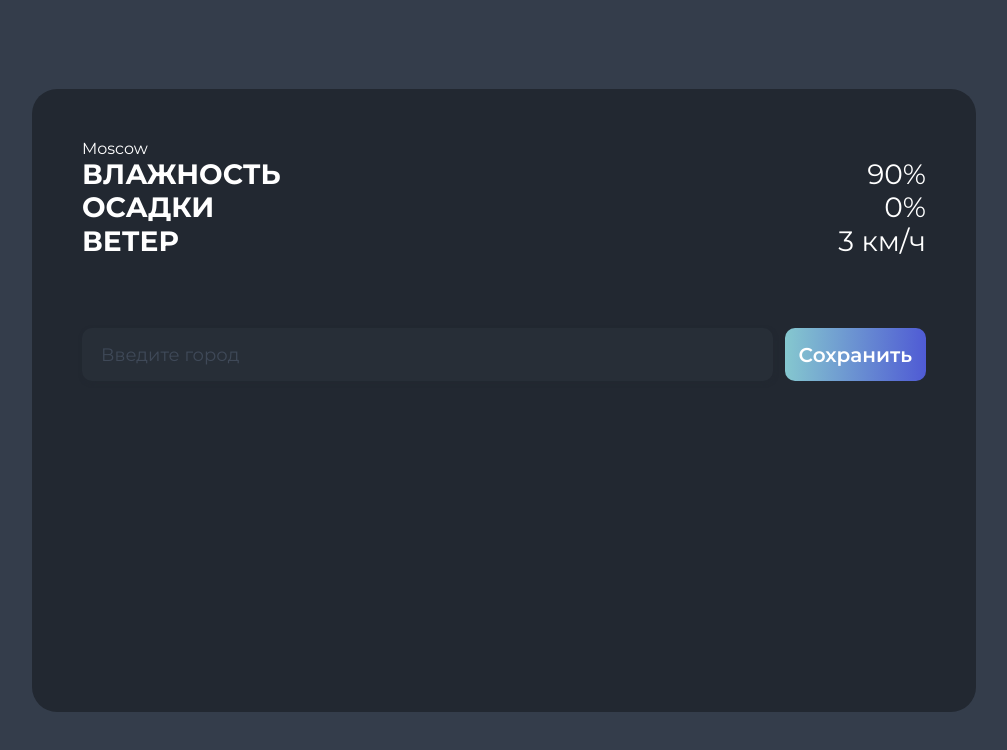
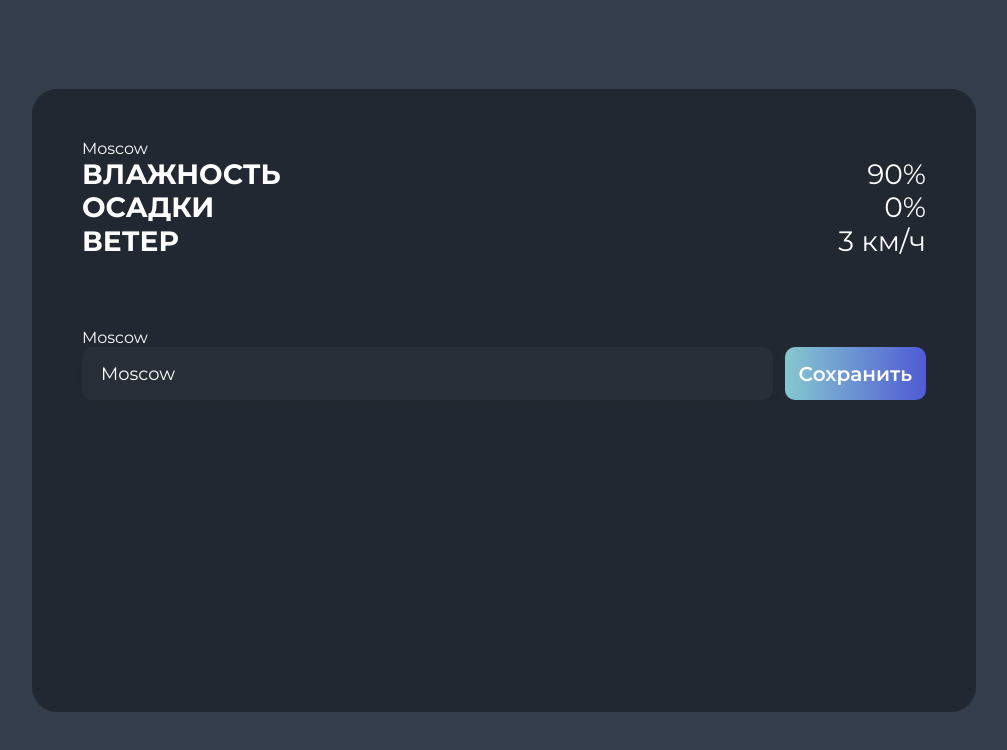
Before and after one commit to alinacriado/Course-Vue, a Vue app: page / in a window 1280 px wide. Both pictures are taken after a click on the button "Изменить город". Shown: the top 750 px of the page, without its empty margins (136-1143 px from the left). Built offline with nearby package versions, Linux system fonts and the light colour scheme.

Commit message:
Наивная реализация input

```diff
--- a/src/components/CityInput.vue
+++ b/src/components/CityInput.vue
@@ -1,7 +1,16 @@
-<script setup></script>
+<script setup>
+const props = defineProps(["value"]);
+const emit = defineEmits(["update:value"]);
+</script>
 
 <template>
-  <input class="input" type="text" placeholder="Введите город" />
+  <input
+    class="input"
+    :value="props.value"
+    type="text"
+    placeholder="Введите город"
+    @input="emit('update:value', $event.target.value)"
+  />
 </template>
 
 <style scoped>
--- a/src/components/CitySelect.vue
+++ b/src/components/CitySelect.vue
@@ -10,6 +10,7 @@
   },
 });
 
+let city = ref("Moscow");
 let isEditing = ref(false);
 
 function select() {
@@ -20,12 +21,17 @@
 function edit() {
   isEditing.value = true;
 }
+
+function updateCity(newCity) {
+  city.value = newCity;
+}
 </script>
 
 <template>
   <div class="city-select">
+    {{ city }}
     <div v-if="isEditing" class="city-select__input">
-      <CityInput />
+      <CityInput :value="city" @update:value="updateCity" />
       <BaseButton @click="select()">Сохранить</BaseButton>
     </div>
     <BaseButton class="button__edit" v-else @click="edit()">
```
